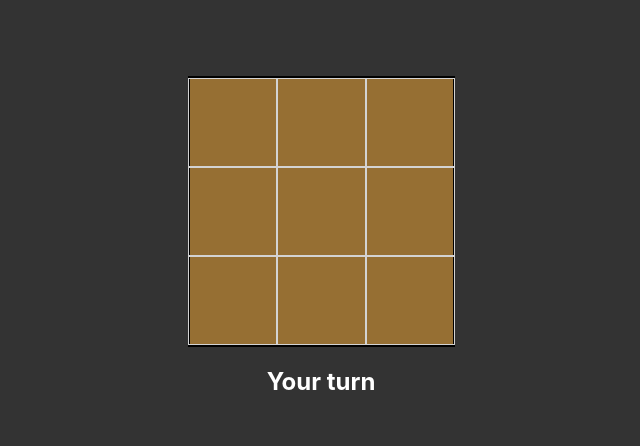
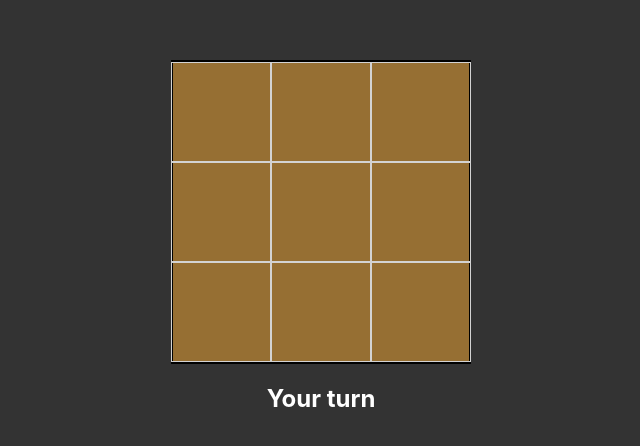
Before and after one commit to MikAoJk/tic-tac-toe-game, a Next.js app: page / in a window 1280 px wide. Shown: the part 154-600 px from the top of the page, without its empty margins (319-959 px from the left). Built offline with nearby package versions, Linux system fonts and the light colour scheme.

Commit message:
small updates

```diff
--- a/components/TicTacToe/Board/Board.module.css
+++ b/components/TicTacToe/Board/Board.module.css
@@ -4,7 +4,7 @@
     background-color: #966F33;
     border: 2px solid black;
     font-family: "Indie Flower", cursive;
-    width: 267px;
+    width: 300px;
     align-items: center;
     justify-content: center;
 }
@@ -14,8 +14,8 @@
 }
 
 .cell {
-    width: 89px;
-    height: 89px;
+    width: 100px;
+    height: 100px;
     border: 1px solid lightgray;
     text-align: center;
     display: flex;
--- a/next.config.js
+++ b/next.config.js
@@ -3,10 +3,6 @@
 const nextConfig = {
   reactStrictMode: true,
   basePath: process.env.NEXT_PUBLIC_BASE_PATH,
-  images: {
-    loader: 'akamai',
-    path: ''
-  }
 }
 
 module.exports = nextConfig
```
Also changed, not shown: 1 other file (tests, documents, lock files or other folders).
